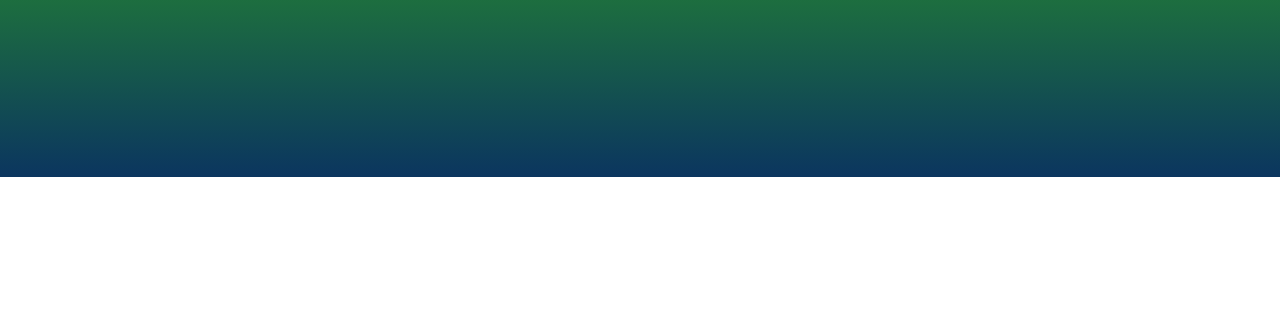
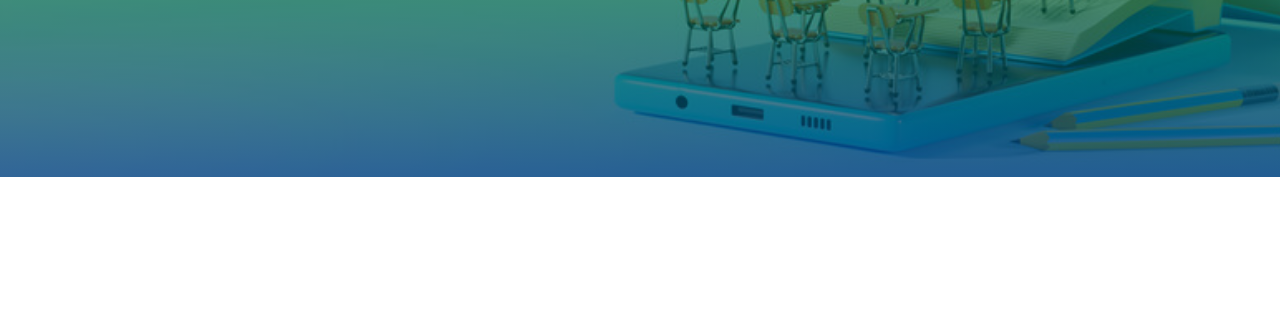
Before and after one commit to mdfoyezkhan/new-project-for-practice, a plain HTML site: page index.html in a window 1280 px wide. Shown: the part 482-800 px from the top of the page. Drawn offline with Linux system fonts and the light colour scheme.

Commit message:
new commit for banner

```diff
--- a/style.css
+++ b/style.css
@@ -80,16 +80,14 @@
 
   /* banner section style start here */
 
-/* .banner-section {
-  text-align: center;
-  padding: 150px 0px;
-  line-height: 47px;
-} */
 .banner-section {
   text-align: center;
   padding: 150px 0px;
   line-height: 47px;
-  background: linear-gradient(#086a81,#008000d6,#032f5af7);
+  background: linear-gradient(#044f92b2,#00800091,#013f7ecc),url(banner.jpg);
+  background-repeat: no-repeat;
+  background-size: cover;
+  background-position: center;
 }
 .banner-section > h1 {
   font-size: 70px;
```
Also changed, not shown: banner.jpg (added).
